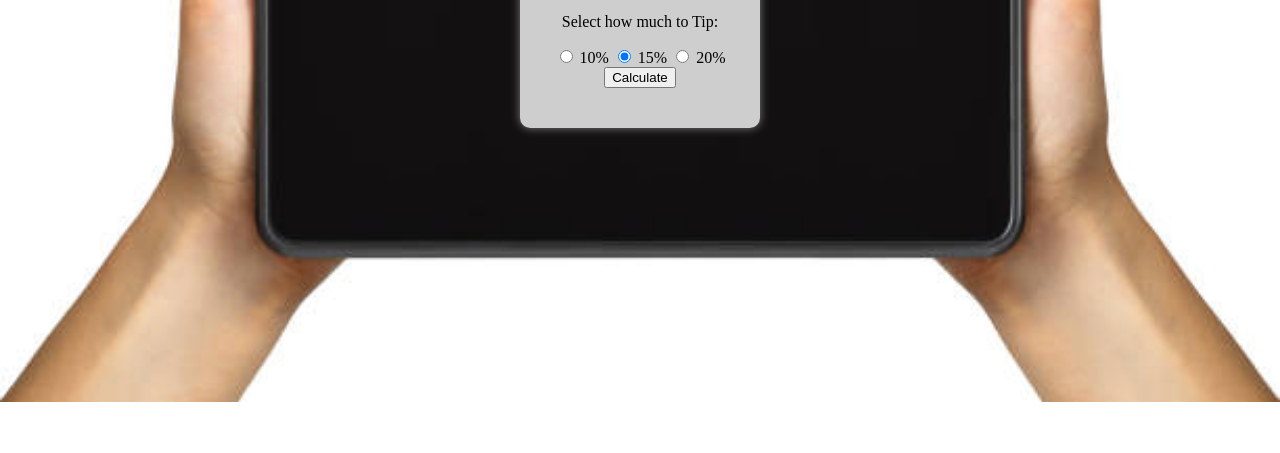
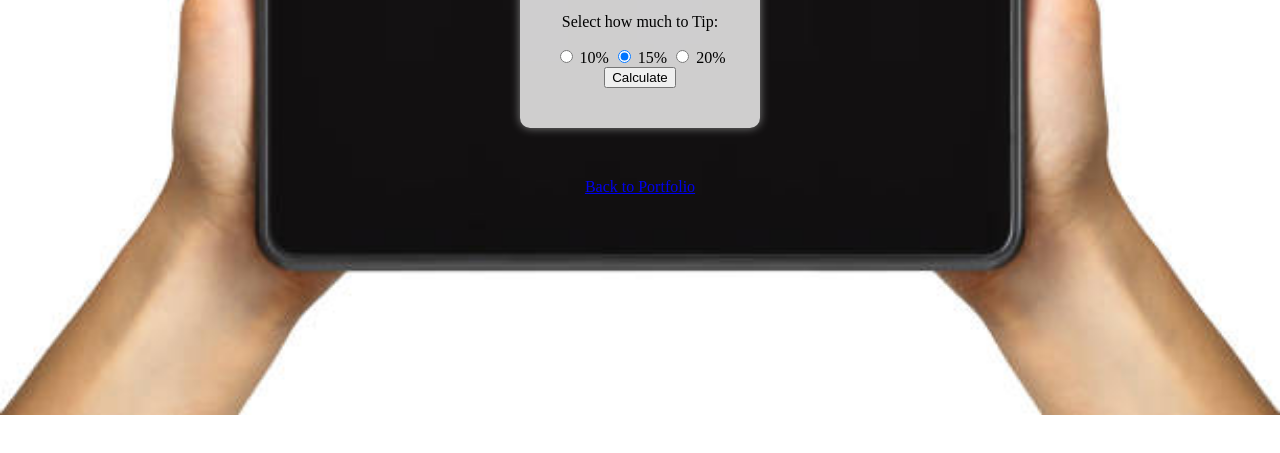
Before and after one commit to JinJason123/tip, a plain HTML site: page index.html in a window 1280 px wide. Shown: the part 229-682 px from the top of the page. Drawn offline with Linux system fonts and the light colour scheme.

Commit message:
Update index.html

```diff
--- a/index.html
+++ b/index.html
@@ -22,4 +22,5 @@
     </div>
     <script src="script.js"></script>
 </body>
+    <a href="https://jinjason123.github.io/">Back to Portfolio</a>
 </html>
```
